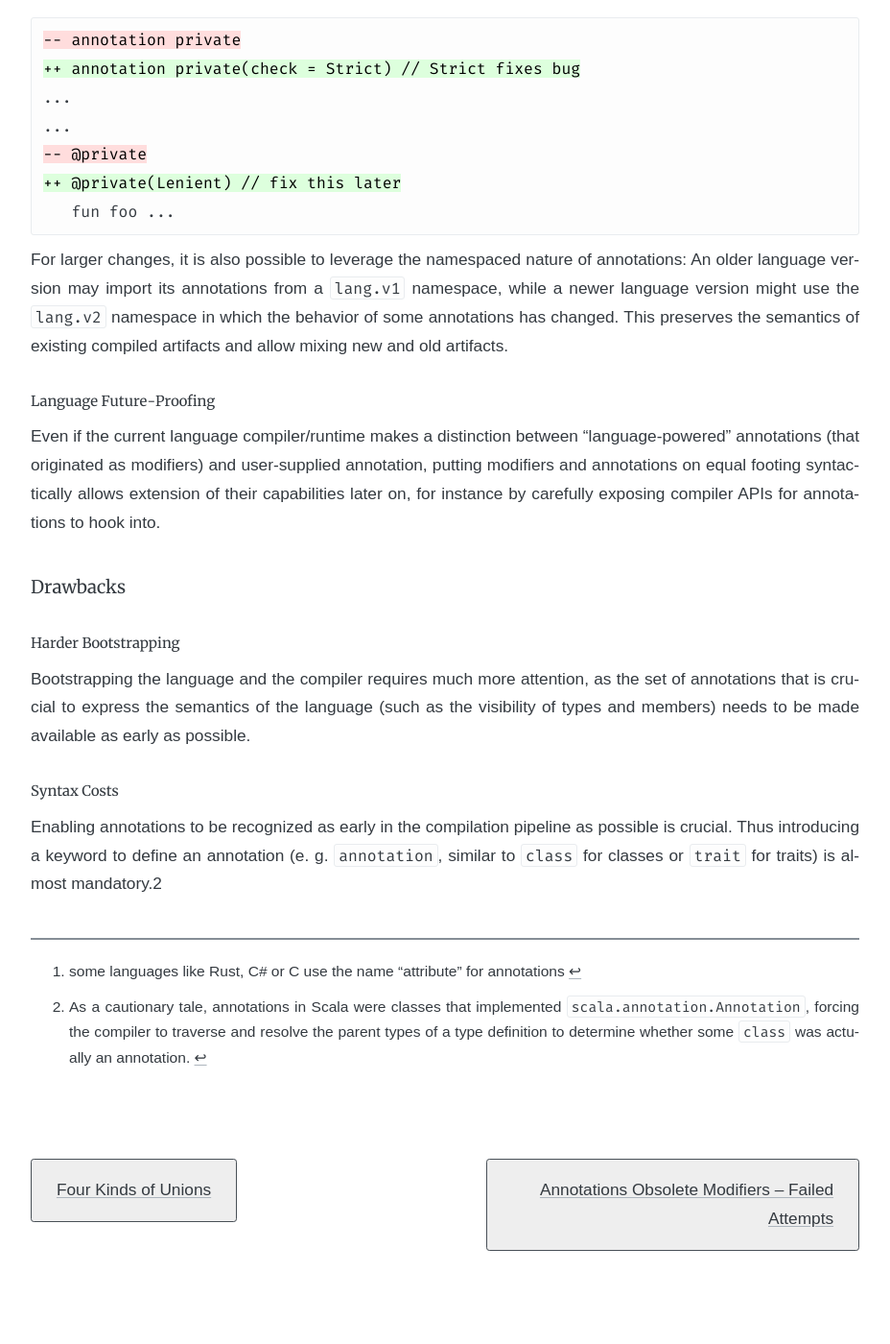
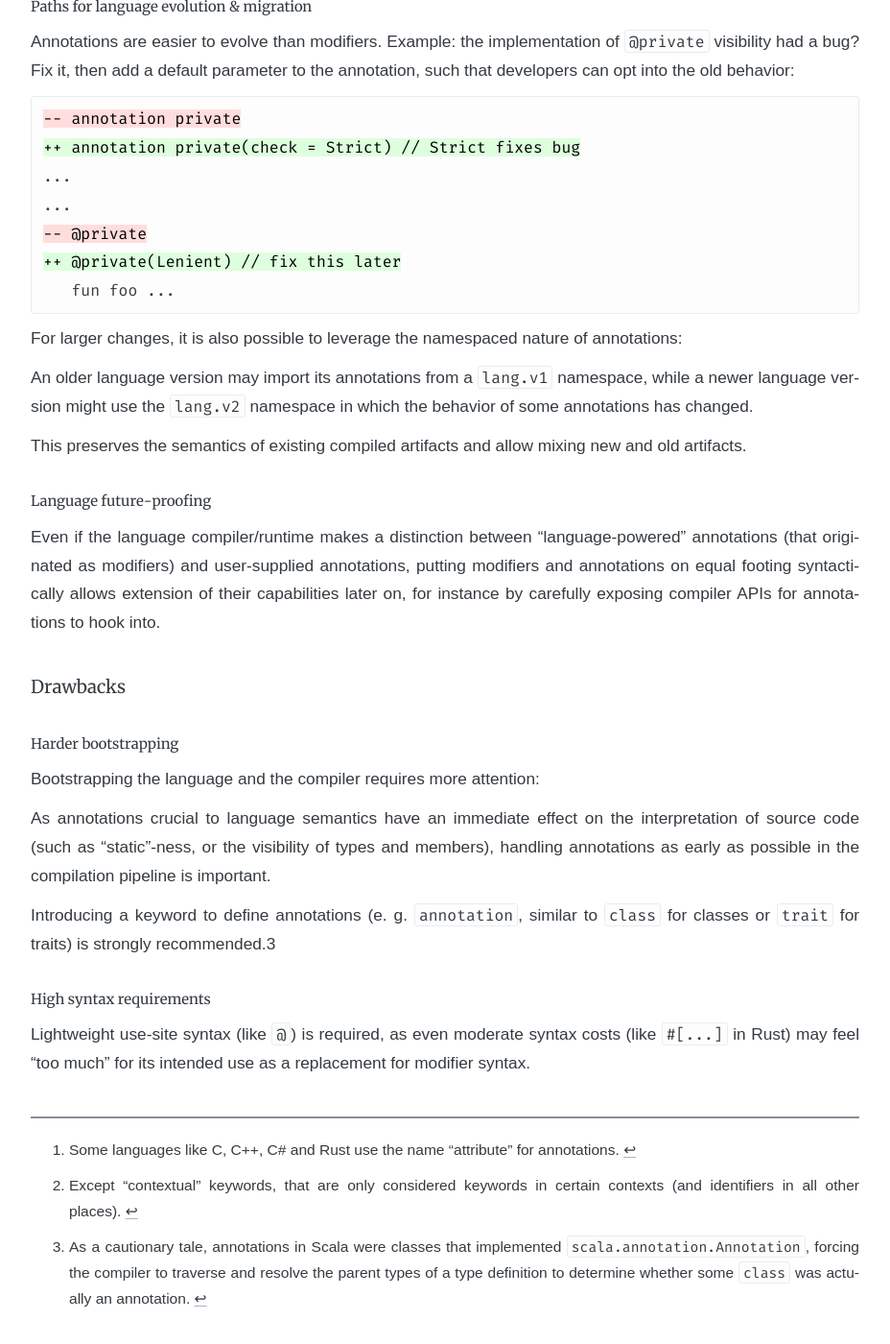
Before and after one commit to soc/soc.me, a Jekyll site: the page built from _languages/annotations-obsolete-modifiers.md, in a window 1280 px wide and 1400 px high, scrolled down 1659 px. Shown: the whole window at 96% size, without its empty margins (176-1104 px from the left). Built offline with Jekyll 4.4.1, drawn with Linux system fonts in a browser that asks for light colours; some web fonts are replaced; before the commit the page ends 2984 px from its top, so only the background shows below that; some of the changed text lies outside the part shown.

Commit message:
improve "Annotations Obsolete Modifiers"

````diff
--- a/_languages/annotations-obsolete-modifiers.md
+++ b/_languages/annotations-obsolete-modifiers.md
@@ -8,16 +9,15 @@
 _Modifiers_ (such as `public`, `static` or `abstract`) were traditionally built into languages;
 as keywords, they were part of the core language syntax.
 
-_Annotations_ (such as `@deprecated` or `@test`) are usually defined in libraries; similar to a class or interface,
+_Annotations_ (such as `@deprecated`, `@test`, `@derive`) are usually defined in libraries; similar to a class or interface,
 there exists a source file that defines each annotation.
 
 
 #### Motivating Example
 
-A source code example containing a variety of annotations;
-some that would have been modifiers in older languages as well as some that would have started out as annotations.
+Consider this code example containing a variety of annotations – some of which would have been modifiers in older languages:
 
-```
+```scala
 @open @deprecatedOpen("stop extending this class!", "1.2")
 @derive[Stringable] // a person can be converted to a string
 class Person(let firstName: String, let lastName: String, let age: Int32)
@@ -34,26 +34,28 @@
 
 #### Benefits
 
-##### Increased Language Hygiene
+##### Increased language hygiene
 
 Dropping modifiers and only using annotations avoids having two language constructs (modifiers and annotations) that
 serve largely the same purpose: refining the semantics of language building blocks like type or function definitions.
+
 This also obviates having to think which behaviors deserve (or need) to be modifiers and which can exist as an annotation "only".
 
 
-##### Namespacing Improves Compatibility
+##### Improved compatibility through namespacing
 
-As annotations are defined as code in regular source files, they are namespaced. This means that – unlike keywords that
-exist "globally"[^contextual] – introducing a new annotation does not break existing code.
+As annotations are defined as code in regular source files, they are namespaced.
+
+This means that – unlike keywords that exist "globally"[^contextual] – introducing a new annotation does not break existing code.
 
 
-##### More Accessible Documentation
+##### More accessible documentation
 
 Annotations are defined in source code and live as regular source files of the language, which makes them much easier
 for authors to document:
 
-```
-/** a class marked with this annotation allows inheritance, such that ...**/
+```kotlin
+/** a class marked with this annotation allows inheritance, such that ... **/
 annotation open
 ```
 
@@ -61,7 +63,7 @@
 or "show documentation" just work due to a presence of a source file.
 
 
-##### Straightforward Evolution and Migration
+##### Paths for language evolution & migration
 
 Annotations are easier to evolve than modifiers. Example: the implementation of `@private` visibility had a bug?
 Fix it, then add a default parameter to the annotation, such that developers can opt into the old behavior:
@@ -77,33 +79,40 @@
 ```
 
 For larger changes, it is also possible to leverage the namespaced nature of annotations:
+
 An older language version may import its annotations from a `lang.v1` namespace, while a newer language version might
 use the `lang.v2` namespace in which the behavior of some annotations has changed.
+
 This preserves the semantics of existing compiled artifacts and allow mixing new and old artifacts.
 
 
-##### Language Future-Proofing
+##### Language future-proofing
 
-Even if the current language compiler/runtime makes a distinction between "language-powered" annotations (that originated
-as modifiers) and user-supplied annotation, putting modifiers and annotations on equal footing syntactically allows
+Even if the language compiler/runtime makes a distinction between "language-powered" annotations (that originated as
+modifiers) and user-supplied annotations, putting modifiers and annotations on equal footing syntactically allows
 extension of their capabilities later on, for instance by carefully exposing compiler APIs for annotations to hook into.
 
 
 #### Drawbacks
 
-##### Harder Bootstrapping
+##### Harder bootstrapping
 
-Bootstrapping the language and the compiler requires much more attention, as the set of annotations that is crucial to
-express the semantics of the language (such as the visibility of types and members) needs to be made available as early
-as possible.
+Bootstrapping the language and the compiler requires more attention:
+
+As annotations crucial to language semantics have an immediate effect on the interpretation of source code
+(such as "static"-ness, or the visibility of types and members), handling annotations as early as possible in the
+compilation pipeline is important.
+
+Introducing a keyword to define annotations (e. g. `annotation`, similar to `class` for classes or `trait` for traits)
+is strongly recommended.[^scala-annotations]
 
 
-##### Syntax Costs
+##### High syntax requirements
 
-Enabling annotations to be recognized as early in the compilation pipeline as possible is crucial. Thus introducing a
-keyword to define an annotation (e. g. `annotation`, similar to `class` for classes or `trait` for traits) is almost
-mandatory.[^scala-annotations]
+Lightweight use-site syntax (like `@`) is required, as even moderate syntax costs (like `#[...]` in Rust) may feel "too much" for
+its intended use as a replacement for modifier syntax.
 
 
-[^attributes]: some languages like Rust, C# or C use the name "attribute" for annotations
+[^attributes]: Some languages like C, C++, C# and Rust use the name "attribute" for annotations.
+[^contextual]: Except "contextual" keywords, that are only considered keywords in certain contexts (and identifiers in all other places).
 [^scala-annotations]: As a cautionary tale, annotations in Scala were classes that implemented `scala.annotation.Annotation`, forcing the compiler to traverse and resolve the parent types of a type definition to determine whether some `class` was actually an annotation.
````
Also changed, not shown: other parts of _languages/annotations-obsolete-modifiers.md (+2 -1 lines).
